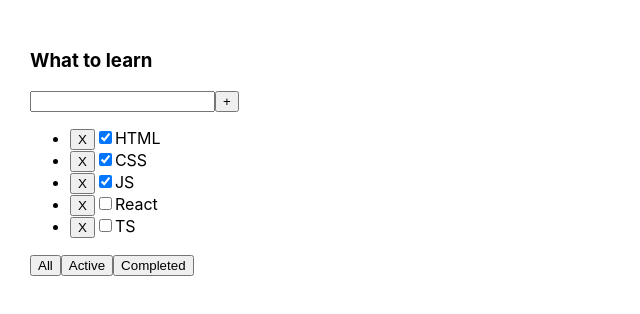
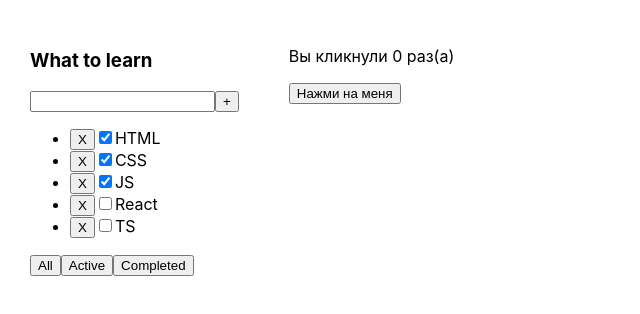
Before and after one commit to IJTINK7/Week, a React (Create React App) app in the folder Monday/todolist-ts/: page / in a window 1280 px wide. Shown: the top 314 px of the page, without its empty margins (0-640 px from the left). Built offline with nearby package versions, Linux system fonts and the light colour scheme.

Commit message:
Training of useState Hook

```diff
--- a/Monday/todolist-ts/src/App.tsx
+++ b/Monday/todolist-ts/src/App.tsx
@@ -36,11 +36,16 @@ export function App() {
 		filteredTasks = tasks.filter(el=>!el.checked)
 	}
 
-
-
+	const [count, setCount] = useState(0);
 	return (
 		<div className="App">
 			<ToDoList title={"What to learn"} list={filteredTasks} removeTask={removeTask} filterTasks={filterTasks} />
+			<div>
+				<p>Вы кликнули {count} раз(а)</p>
+				<button onClick={() => setCount(count + 1)}>
+					Нажми на меня
+				</button>
+			</div>
 		</div>
 	);
 }
```
